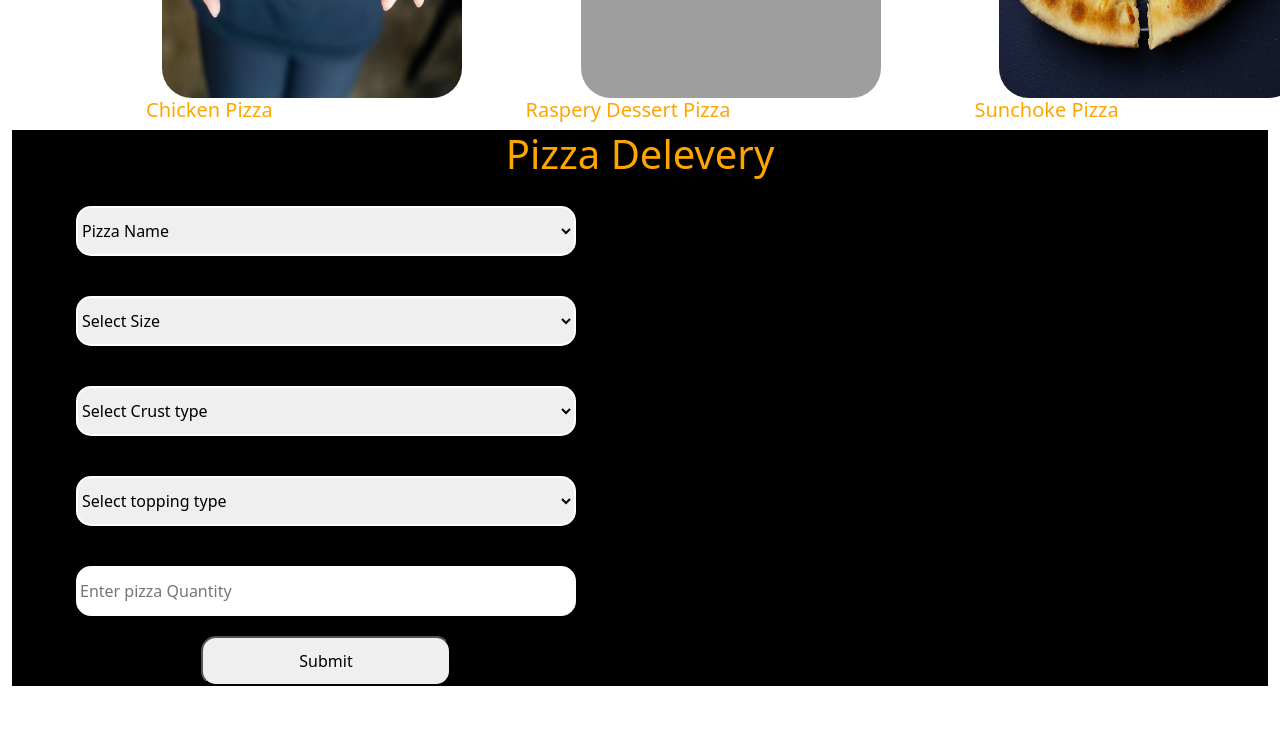
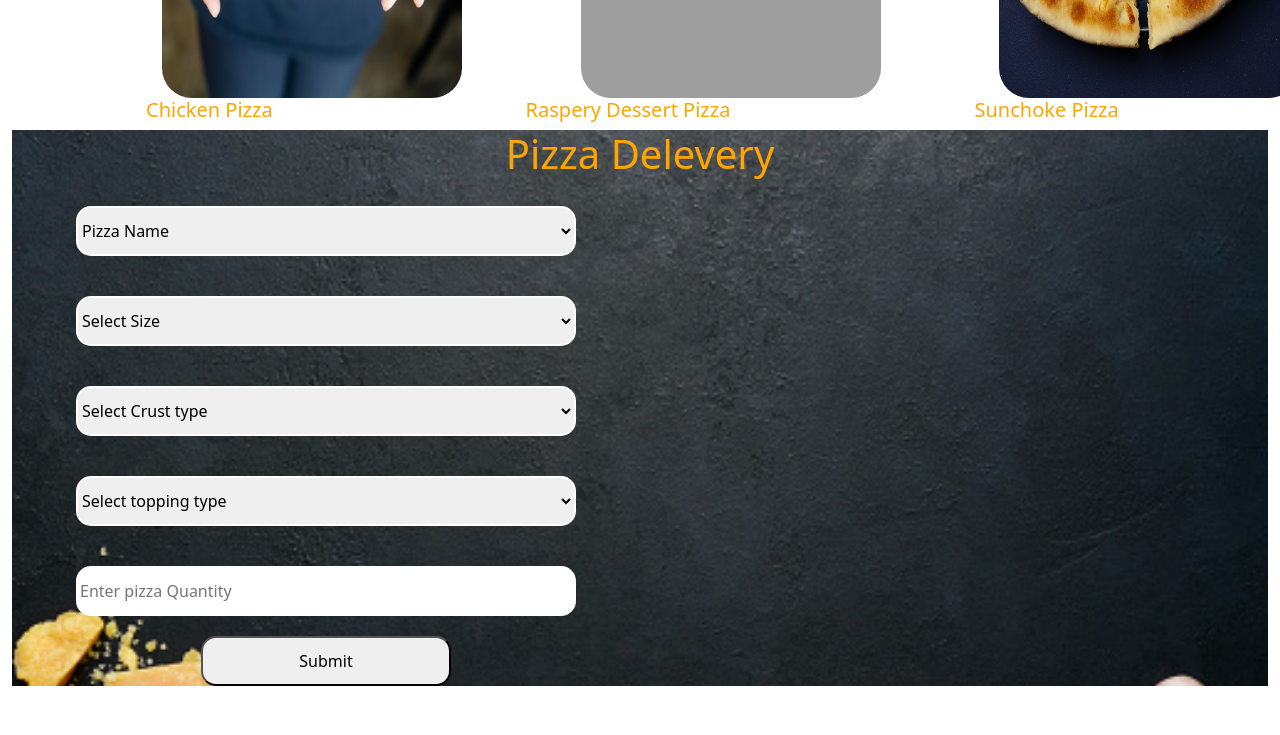
Before and after one commit to Lenus254/Pizza-Delicacies, a plain HTML site: page index.html in a window 1280 px wide. Shown: the part 1420-2155 px from the top of the page. Drawn offline with nearby package versions, Linux system fonts and the light colour scheme; grey boxes are pictures that could not be loaded.

Commit message:
edited readme

```diff
--- a/index.css
+++ b/index.css
@@ -50,10 +50,9 @@
     color: orange;
 }
 .form{
-    background-color: black;
-    /* background-image: url(./images/bg4.jpg);
+    background-image: url(./images/bg4.jpg);
     background-repeat: no-repeat;
-    background-size: cover; */
+    background-size: cover;
 }
 #pizzah{
     color: orange;
```
